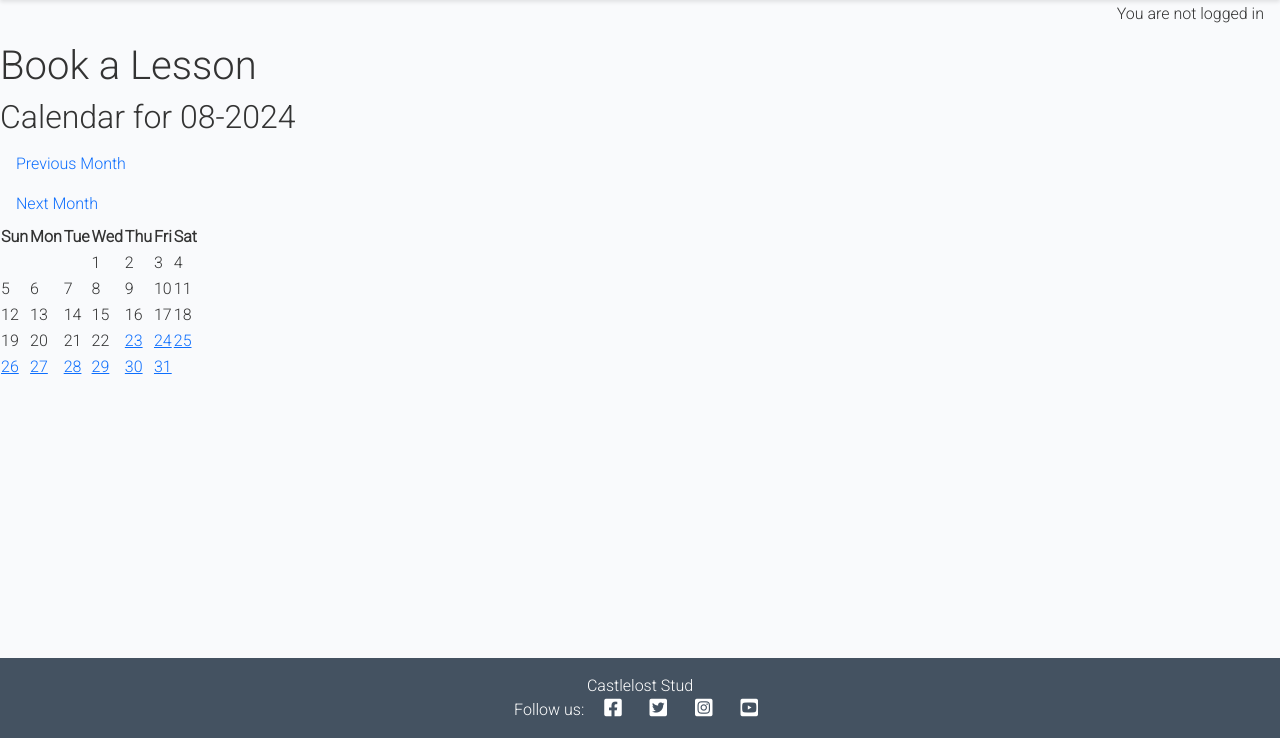
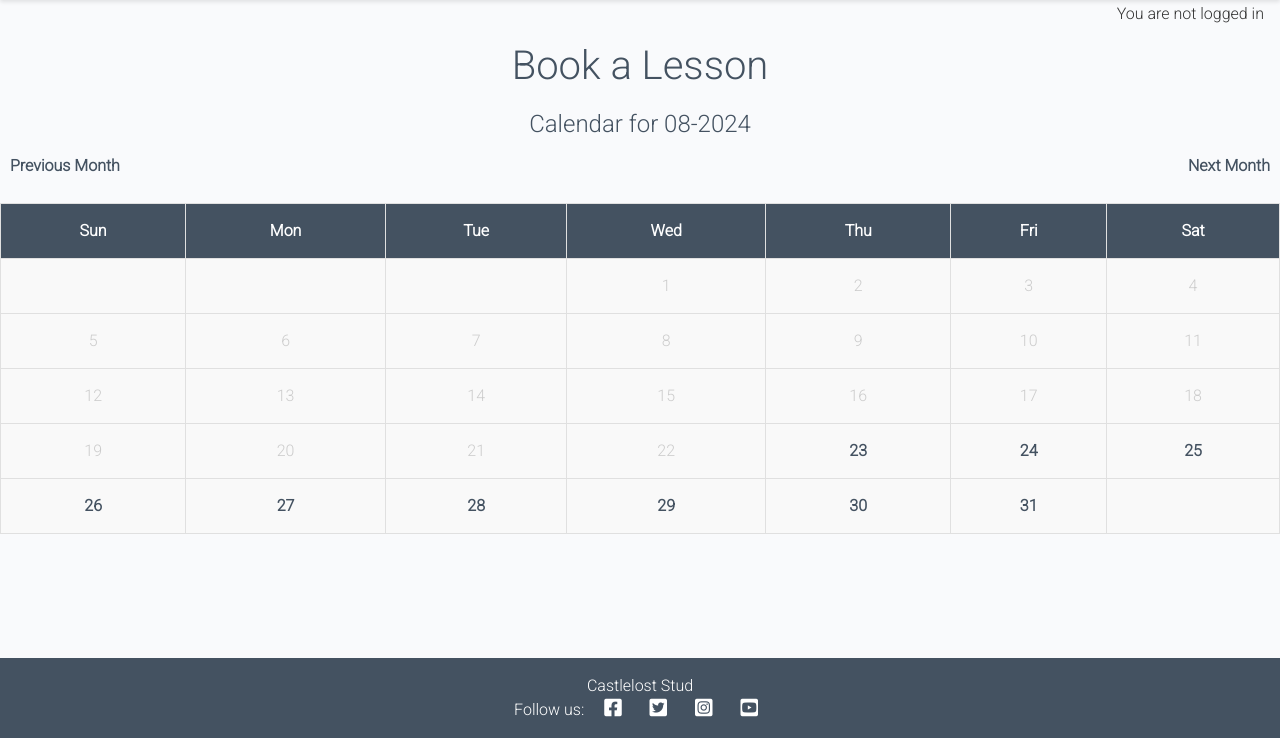
Before and after one commit to Declan444/Castlelost-Stud, a Django app: page /book-a-lesson/ in a window 1280 px wide. Shown: the part 62-800 px from the top of the page. Run offline with Django 4.2, Linux system fonts and the light colour scheme.

Commit message:
style book a lesson page using brand colour and style calendar layout

```diff
--- a/static/css/style.css
+++ b/static/css/style.css
@@ -87,7 +87,7 @@ body {
 
 .nav-link:hover,
 .nav-link.active {
-    color: #0056b3; /* Darker color for hover and active state */
+    /*color: white; /* Darker color for hover and active state */
     text-decoration: underline; /* Underline on hover for better visibility */
 }
 
@@ -350,3 +350,105 @@ body {
     border-color: #f5c6cb;
     color: #721c24;
 }
+
+/* Book a lesson page */
+/* Title */
+.page-title {
+    font-size: 2.5rem;
+    color: #445261;
+    text-align: center;
+    margin-bottom: 20px;
+}
+
+/* Header */
+.calendar-header {
+    font-size: 1.5rem;
+    color: #445261;
+    text-align: center;
+    margin-bottom: 10px;
+}
+
+/* Navigation */
+.calendar-navigation {
+    display: flex;
+    justify-content: space-between;
+    margin-bottom: 20px;
+}
+
+.calendar-navigation {
+    display: flex;
+    justify-content: space-between;
+    margin-bottom: 20px;
+}
+
+.nav-link {
+    color: #445261;
+    text-decoration: none;
+    font-weight: bold;
+    padding: 5px 10px;
+    border-radius: 5px;
+
+    transition: background-color 0.3s, color 0.3s;
+}
+
+.nav-link:hover {
+    background-color: #445261;
+    color: #ffffff;
+}
+
+/* Calenda */
+.calendar-table {
+    width: 100%;
+    border-collapse: collapse;
+    margin-bottom: 30px;
+}
+
+.calendar-table th, .calendar-table td {
+    border: 1px solid #e0e0e0;
+    padding: 15px;
+    text-align: center;
+}
+
+.calendar-table th {
+    background-color: #445261;
+    color: #ffffff;
+}
+
+.calendar-table td {
+    background-color: #f9f9f9;
+    color: #445261;
+}
+
+.calendar-table td a {
+    color: #445261;
+    text-decoration: none;
+    font-weight: bold;
+    transition: background-color 0.3s, color 0.3s;
+}
+
+.calendar-table td a.active-date:hover {
+    background-color: #445261;
+    color: #ffffff;
+    border-radius: 5px;
+    padding: 5px;
+}
+
+.calendar-table td .past-date {
+    color: #cccccc;
+}
+
+/* Responsive design */
+@media (max-width: 768px) {
+    .calendar-navigation {
+        flex-direction: column;
+        align-items: center;
+    }
+
+    .nav-link {
+        margin-bottom: 10px;
+    }
+
+    .calendar-table th, .calendar-table td {
+        padding: 10px;
+    }
+}
```
